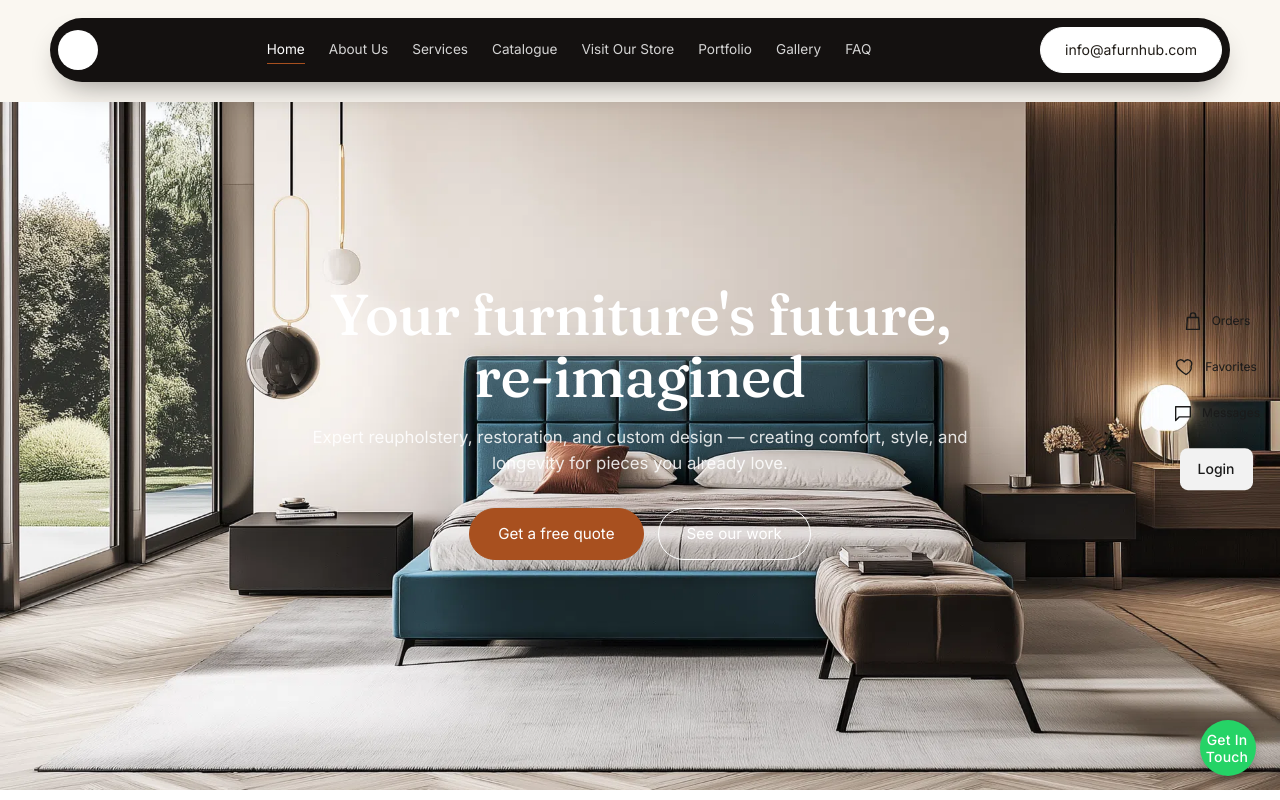
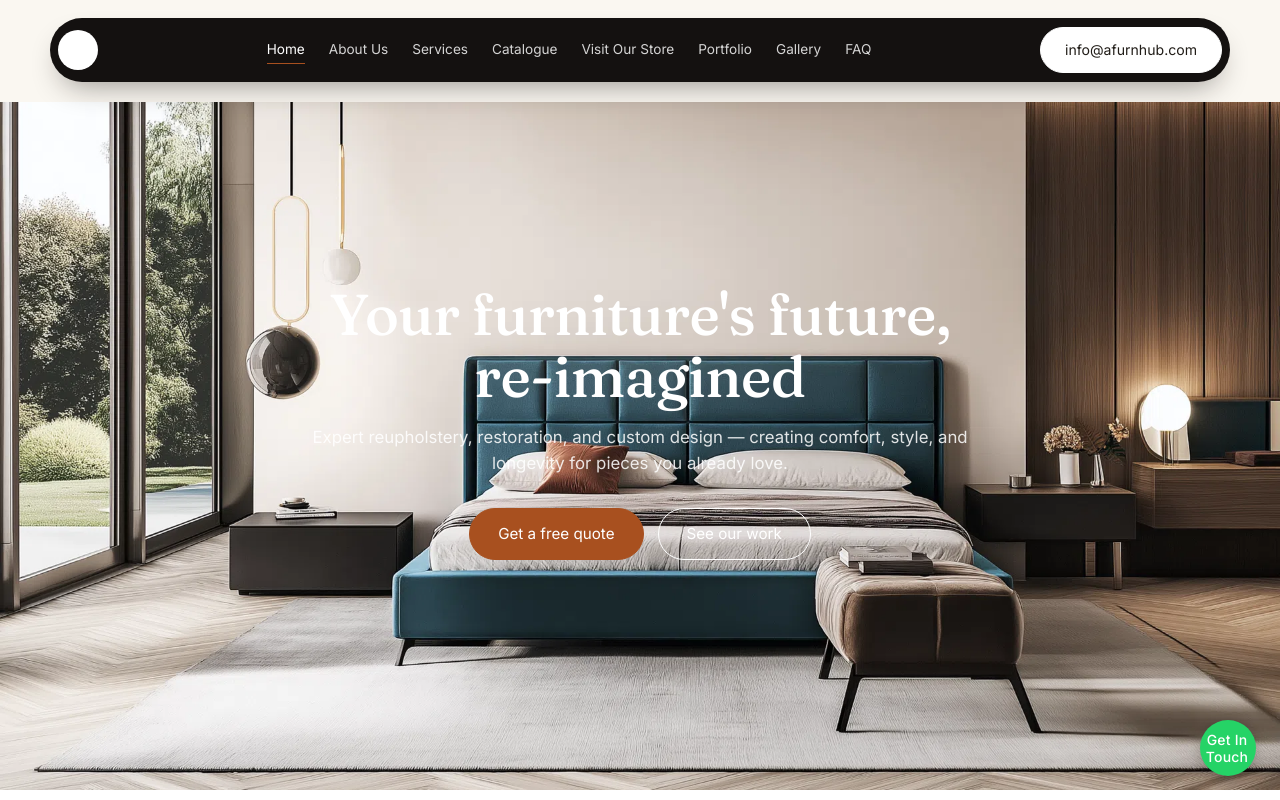
Before and after one commit to alex-upholstery/alexhub, a React (Vite) app: page / in a window 1280 px wide. Shown: the top 800 px of the page. Built offline with nearby package versions, Linux system fonts and the light colour scheme.

Commit message:
new updates

```diff
--- a/src/pages/Home.jsx
+++ b/src/pages/Home.jsx
@@ -60,7 +60,7 @@ export default function Home() {
   }, []);
   return (
     <>
-     <SideActions />
+
       <section className="hero">
   {HERO_IMAGES.map((img, i) => (
     <img
```
